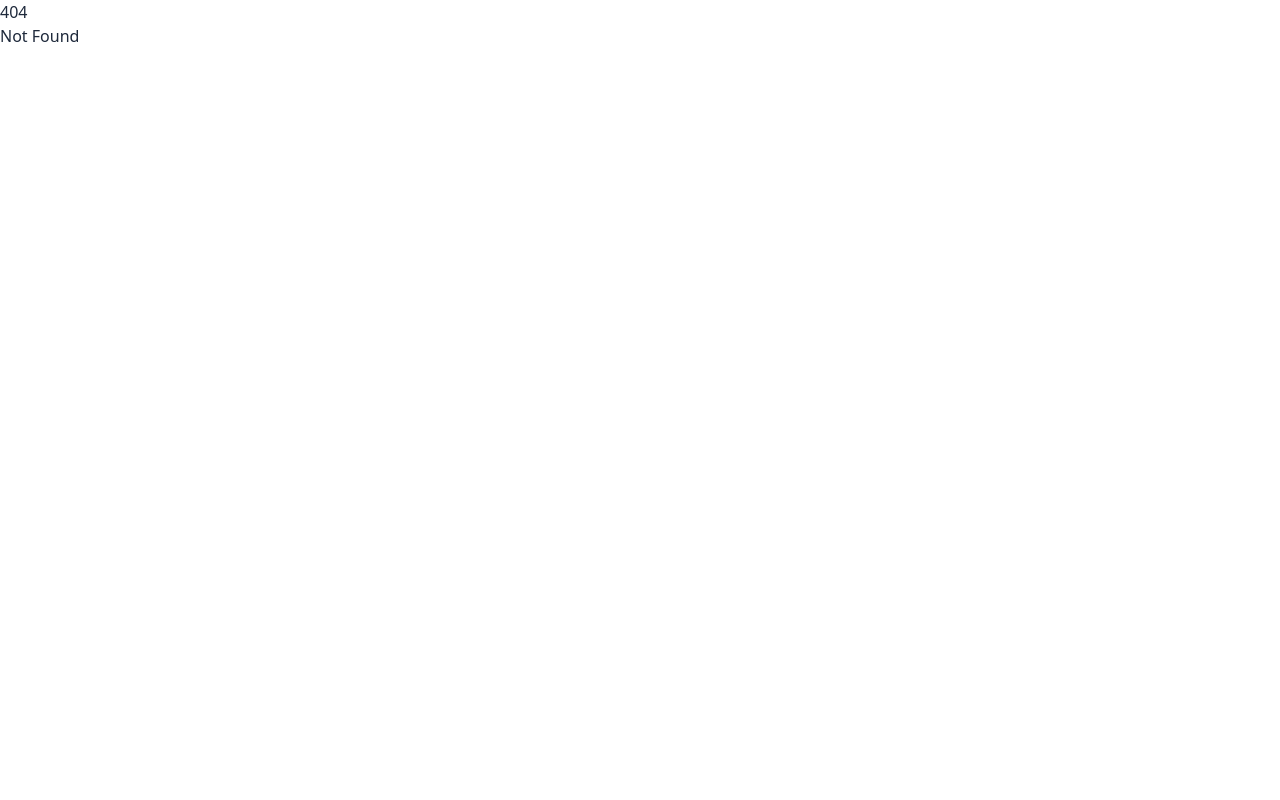
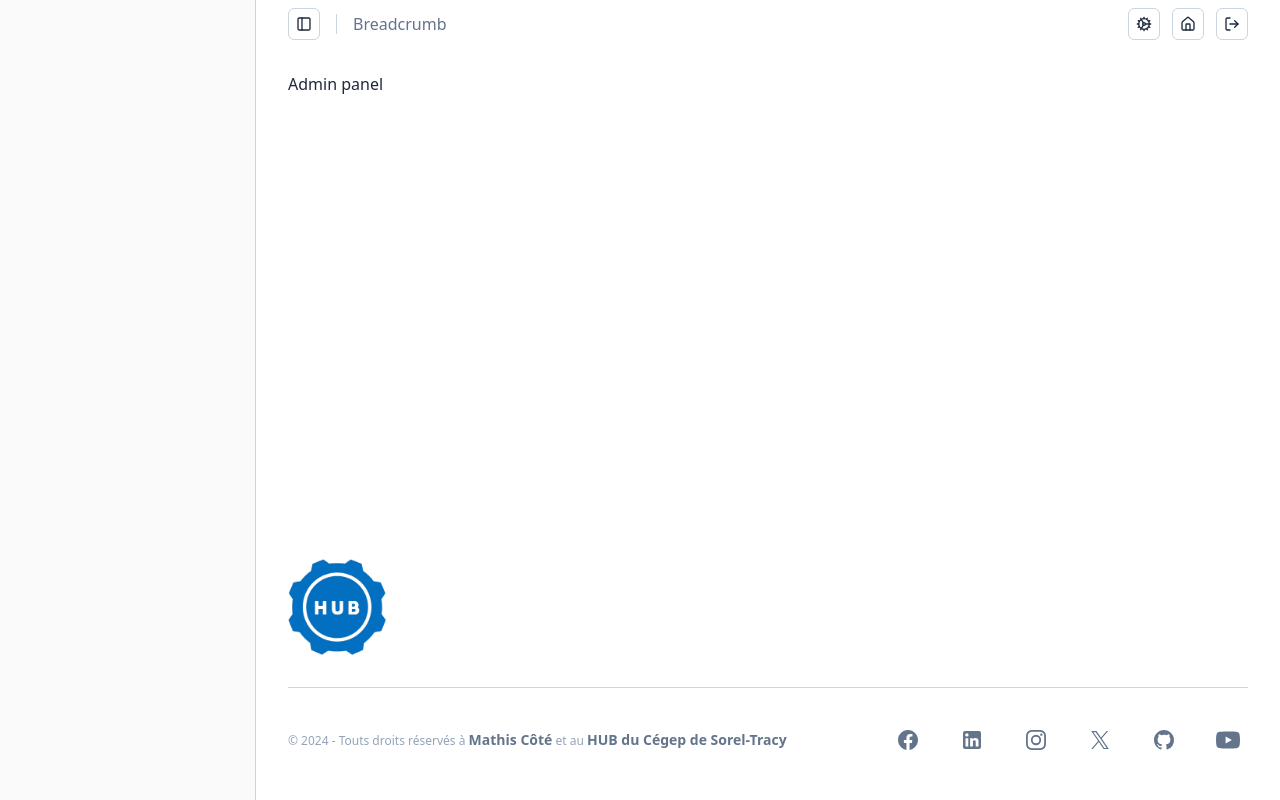
Before and after one commit to BenocxX/hub-sorel-tracy-v2, a SvelteKit app: page /savant/admin in a window 1280 px wide. Before the commit this address had no page. Built offline with nearby package versions, Linux system fonts and the light colour scheme.

Commit message:
feat: add empty page for /savant/admin

```diff
--- /dev/null
+++ b/src/routes/savant/admin/+page.svelte
@@ -0,0 +1 @@
+<p>Admin panel</p>
```
